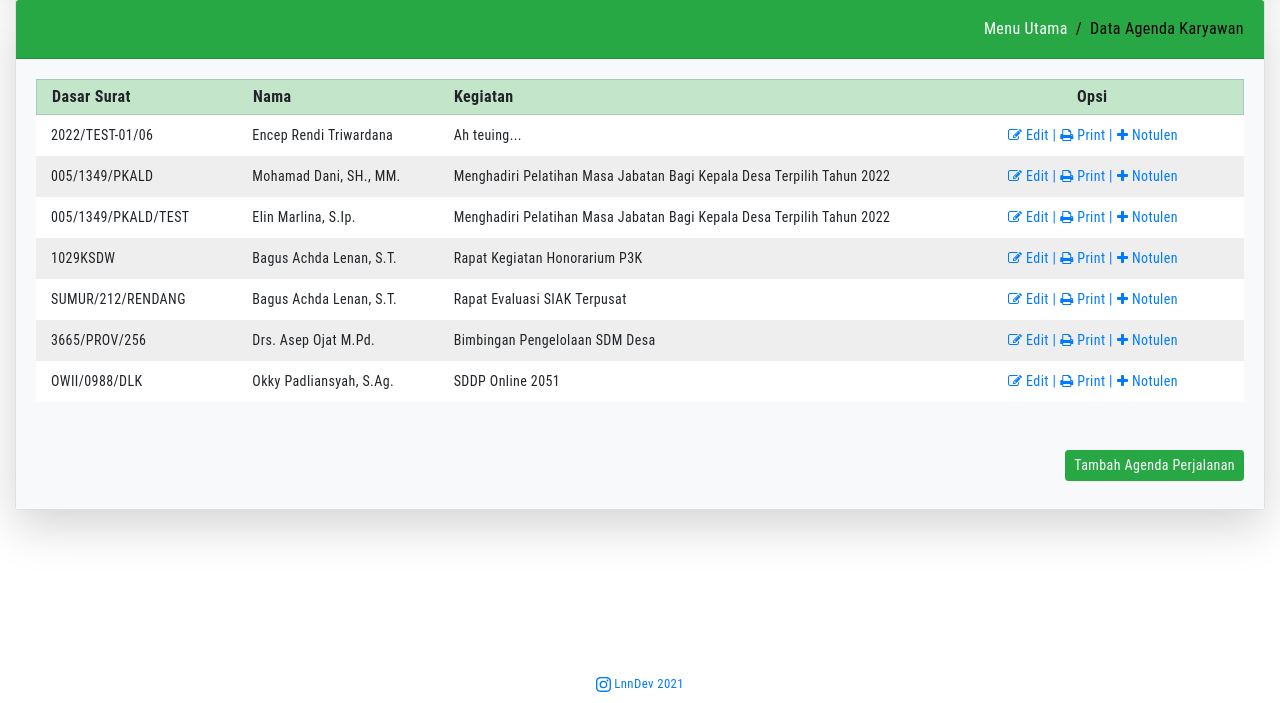
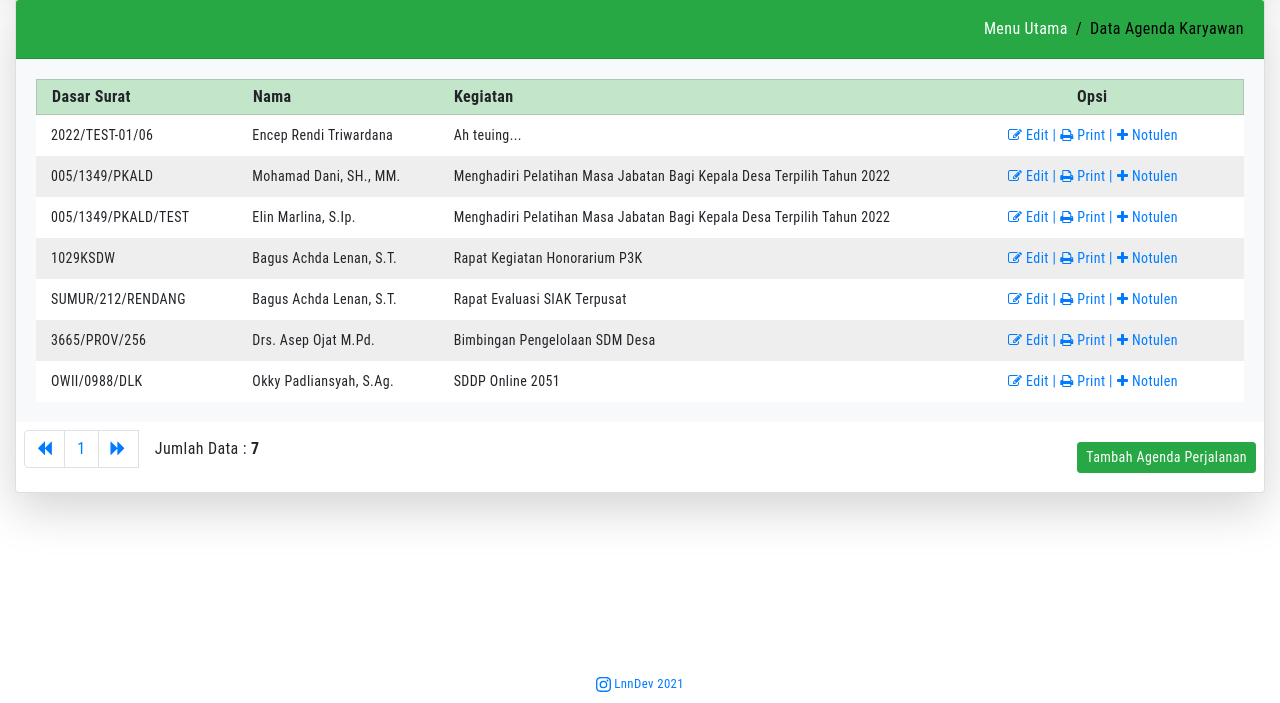
Before and after one commit to lenanbagus/realone_sppd320407, a PHP site: page /show_agenda.php in a window 1280 px wide. Shown: the part 97-800 px from the top of the page. Run offline with PHP 8.4, Linux system fonts and the light colour scheme; data comes from the database, SQL or seed files in the repository.

Commit message:
add pagination on show_agenda

```diff
--- a/show_agenda.php
+++ b/show_agenda.php
@@ -46,9 +46,22 @@
 	<?php
 	// db_hosting below
 	// $mysqli = new mysqli('localhost:3306', 'tane8339_lenan', '320407.', 'tane8339_cilengkrang') or die(mysqli_error($mysqli));
+
+	//pagination halaman
+	$batas = 10;
+	$halaman = isset($_GET['halaman'])?(int)$_GET['halaman'] : 1;
+	$halaman_awal = ($halaman>1) ? ($halaman * $batas) - $batas : 0;
+	$previous = $halaman - 1;
+	$next = $halaman + 1;
+
 	$mysqli = new mysqli('localhost', 'root', '', 'cilengkrang') or die(mysqli_error($mysqli));
 
-	$result = $mysqli->query("SELECT * FROM data_asn INNER JOIN data_agenda ON data_asn.id = data_agenda.id_asn ORDER BY tgl_mulai DESC") or die($mysqli->error);
+	$data_agenda = $mysqli->query("SELECT * FROM data_asn INNER JOIN data_agenda ON data_asn.id = data_agenda.id_asn ORDER BY tgl_mulai DESC") or die($mysqli->error);
+
+	$jumlah_data = mysqli_num_rows($data_agenda);
+	$total_halaman = ceil($jumlah_data / $batas);
+
+	$result = $mysqli->query("SELECT * FROM data_asn INNER JOIN data_agenda ON data_asn.id = data_agenda.id_asn ORDER BY tgl_mulai DESC limit $halaman_awal, $batas") or die($mysqli->error);
 	?>
 
 	<div class="container-fluid">
@@ -314,13 +327,44 @@
 						</div>
 					</div>
 				<?php endwhile; ?>
+			</div>
 
-				<div class="row justify-content-end">
-					<div class="mt-5 mb-2">
-						<a href="data_agenda.php" class="btn btn-success btn-sm">Tambah Agenda Perjalanan</a>
-					</div>
+			<div class="d-flex pagination-bottom">
+				<div class="mr-auto p-2">
+					<ul class="pagination">
+						<li class="page-item">
+							<a class="page-link" <?php if($halaman > 1){ echo "href='?halaman=$previous'"; } ?>>
+								<i class="fa fa-backward" aria-hidden="true"></i>
+							</a>
+						</li>
+
+						<?php
+							for($x=1;$x<=$total_halaman;$x++){
+								$linkActive = ($halaman == $x) ? 'active-page' : '';
+
+								?>
+									<li class="page-item">
+										<a class="page-link <?php echo $linkActive; ?>" href="?halaman=<?php echo $x ?>">
+											<?php echo $x; ?>
+										</a>
+									</li>
+								<?php
+							}
+						?>
+
+						<li class="page-item">
+							<a  class="page-link" <?php if($halaman < $total_halaman) { echo "href='?halaman=$next'"; } ?>>
+								<i class="fa fa-forward" aria-hidden="true"></i>
+							</a>
+						</li>
+
+						<div class="d-flex align-items-center pl-3">Jumlah Data : <strong class="pl-1"><?php echo "$jumlah_data"; ?></strong></div>
+					</ul>
 				</div>
 
+				<div class="d-flex align-items-center p-2">
+					<a href="data_agenda.php" class="btn btn-success btn-sm">Tambah Agenda Perjalanan</a>
+				</div>
 			</div>
 		</div>
 	</div>
```
